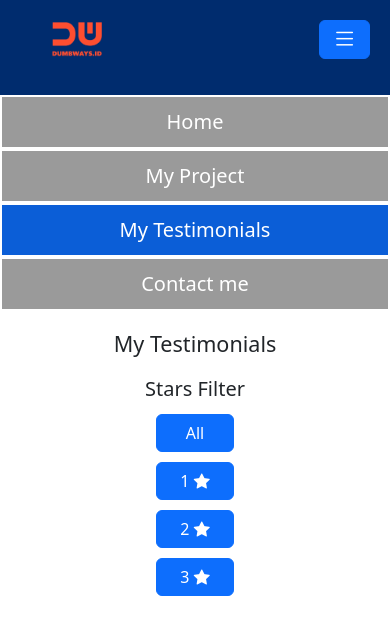
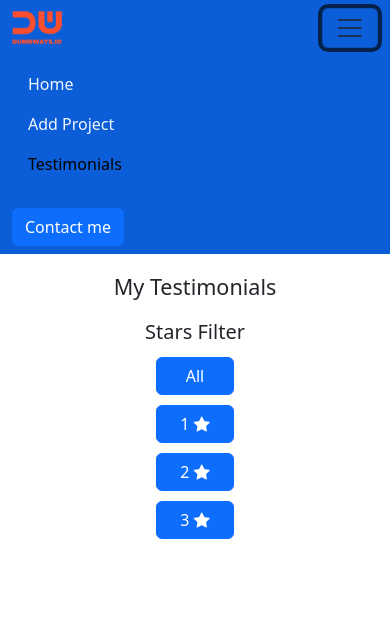
Before and after one commit to Arifkrn/b45-personal-web-day10, a website: page testimonials.html in a window 390 px wide. Both pictures are taken after a click on the button "Toggle navigation". Drawn offline with nearby package versions, Linux system fonts and the light colour scheme; no server answers.

Commit message:
first commit

```diff
--- a/testimonials.html
+++ b/testimonials.html
@@ -4,59 +4,39 @@
     <meta name="viewport" content="width=device-width, initial-scale=1.0">
     <link href="https://cdn.jsdelivr.net/npm/bootstrap@5.3.3/dist/css/bootstrap.min.css" rel="stylesheet" integrity="sha384-QWTKZyjpPEjISv5WaRU9OFeRpok6YctnYmDr5pNlyT2bRjXh0JMhjY6hW+ALEwIH" crossorigin="anonymous">
     <link rel="stylesheet" href="https://cdn.jsdelivr.net/npm/bootstrap-icons@1.11.3/font/bootstrap-icons.min.css">
-    <link rel="stylesheet" href="./assets/css/nav.css">
     <link rel="stylesheet" href="./assets/css/testimonials.css">
     <title>Document</title>
 </head>
+<style>
+    .nav-link {
+        color: aliceblue;
+    }
+</style>
 <body>
-    <nav class="navbar">
-        <ul class="navbar-ul">
-            <div class="navbar-left">
-                <li>
-                    <img class="navbar-logo" src="./assets/img/dumbways-logo.png"></img>
-                </li>
-                <li>
-                    <a href="./index.html"class="navbar-link ms-5">
-                    Home
-                    </a>
-                </li>
-                <li>
-                    <a href="./myproject.html" class="navbar-link">
-                    My Project
-                    </a>
-                </li>
-                <li>
-                    <a href="./testimonials.html" class="navbar-link active">
-                    Testimonials
-                    </a>
-                </li>
+    <nav class="navbar navbar-expand-lg bg-body-tertiary" style="background-color: #0b5ed7 !important;">
+        <div class="container-fluid">
+          <img class="navbar-logo" src="./assets/img/dumbways-logo.png" style="width:50px"></img>
+          <button class="navbar-toggler" type="button" data-bs-toggle="collapse" data-bs-target="#navbarSupportedContent" aria-controls="navbarSupportedContent" aria-expanded="false" aria-label="Toggle navigation">
+            <span class="navbar-toggler-icon"></span>
+          </button>
+          <div class="collapse navbar-collapse" id="navbarSupportedContent">
+            <ul class="navbar-nav me-auto mb-2 mb-lg-0 p-3">
+              <li class="nav-item">
+                <a class="nav-link" aria-current="page" href="./index.html">Home</a>
+              </li>
+              <li class="nav-item">
+                <a class="nav-link" href="./my-project.html">Add Project</a>
+              </li>
+              <li class="nav-item">
+                <a class="nav-link active" href="./testimonials.html">Testimonials</a>
+              </li>
+            </ul>
+            <div>
+              <a href="./contact-me.html" class="btn btn-primary">Contact me</a>
             </div>
-            <div class="d-flex navbar-right">
-                <li>
-                  <a href="./contactme.html" class="navbar-contact-btn">
-                    Contact me
-                  </a>
-                </li>
-                <button class="btn btn-primary" id="hamburger-button" onclick="toggleHamburger()">
-                    <i class="bi bi-list h2"></i>
-                </button>
-            </div>
-        </ul>
+          </div>
+        </div>
     </nav>
-    <div class="hamburger-container hide">
-        <a href="./index.html" class="hamburger-nav-link">
-          Home
-        </a>
-        <a href="./myproject.html" class="hamburger-nav-link">
-          My Project
-        </a>
-        <a href="./testimonials.html" class="hamburger-nav-link hamburger-active">
-            My Testimonials
-        </a>
-        <a href="./contactme.html" class="hamburger-nav-link">
-          Contact me
-        </a>
-    </div>
     <h4 style="text-align: center; margin-top: 20px;">My Testimonials</h5>
     <h5 style="text-align: center; margin-top: 20px;">Stars Filter</h2>
         <div class="bintang">
```
Also changed, not shown: assets/js/myproject.js (+12 -9 lines), contact-me.html (+9 -1 lines), index.html (+9 -1 lines), index.js (+13 -1 lines), my-project.html (+9 -1 lines), assets/css/icons/download.svg (deleted).
